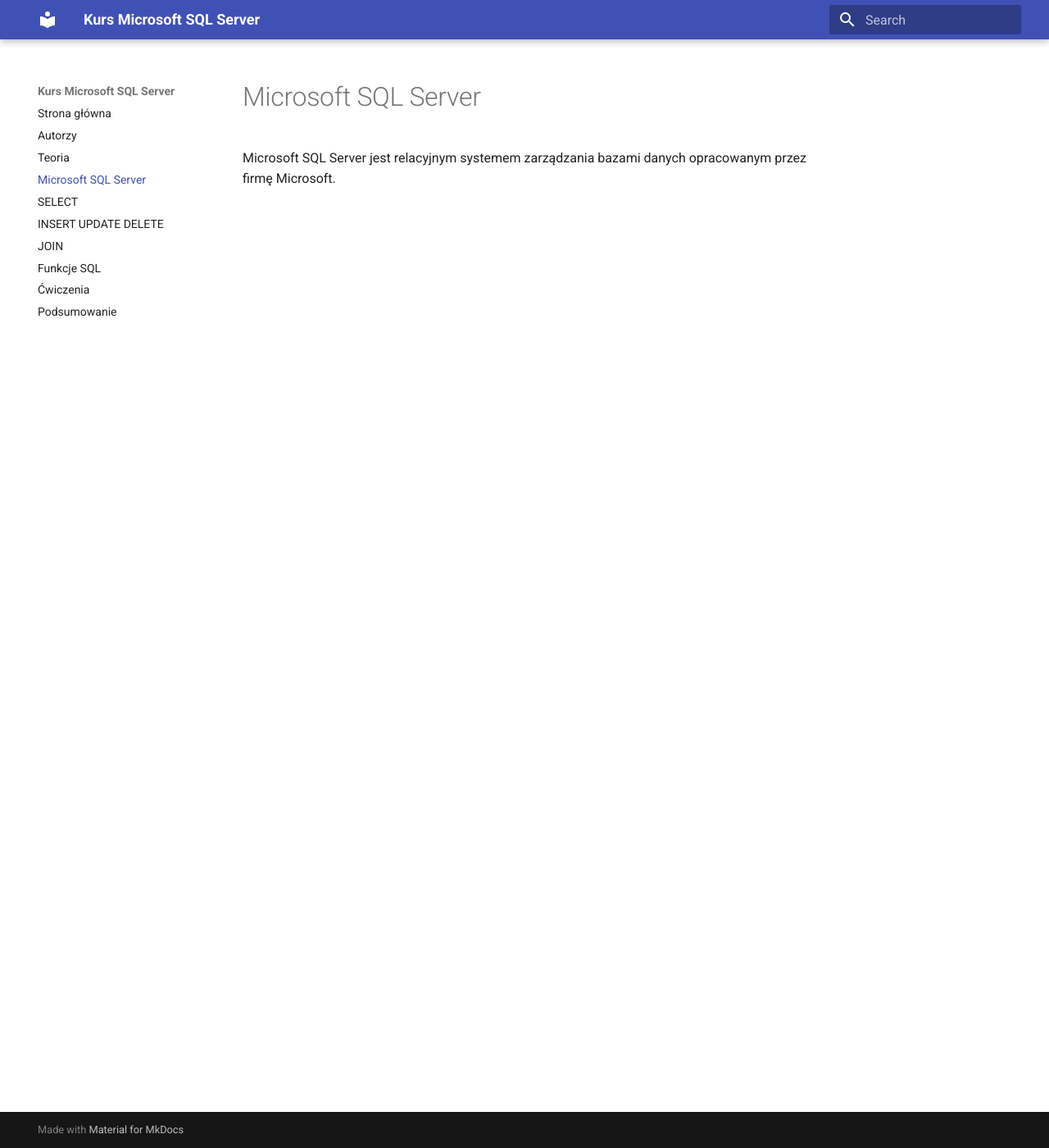
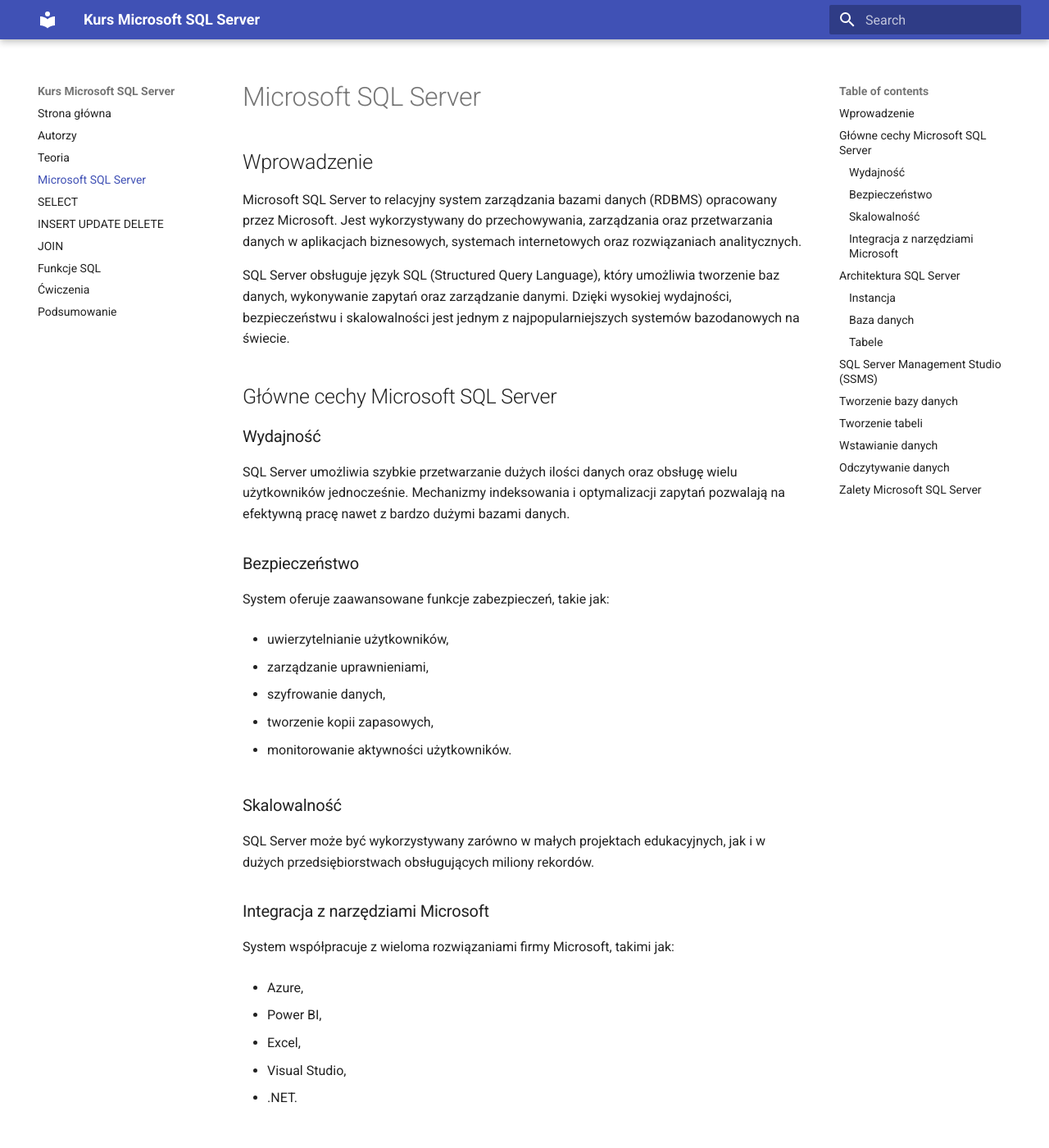
Before and after one commit to 434417/sql-dev, an MkDocs documentation site: the page built from docs/mssql.md, in a window 1280 px wide and 1400 px high. Shown: the whole window at 82% size. Built offline with MkDocs 1.6.1 and Material for MkDocs 9.7.7, drawn with Linux system fonts in a browser that asks for light colours; some of the changed text lies outside the part shown.

Commit message:
Aktualizacja rozdziały MSSQL Server

````diff
--- a/docs/mssql.md
+++ b/docs/mssql.md
@@ -1,3 +1,256 @@
 # Microsoft SQL Server
 
-Microsoft SQL Server jest relacyjnym systemem zarządzania bazami danych opracowanym przez firmę Microsoft.
+
+
+## Wprowadzenie
+
+
+
+Microsoft SQL Server to relacyjny system zarządzania bazami danych (RDBMS) opracowany przez Microsoft. Jest wykorzystywany do przechowywania, zarządzania oraz przetwarzania danych w aplikacjach biznesowych, systemach internetowych oraz rozwiązaniach analitycznych.
+
+
+
+SQL Server obsługuje język SQL (Structured Query Language), który umożliwia tworzenie baz danych, wykonywanie zapytań oraz zarządzanie danymi. Dzięki wysokiej wydajności, bezpieczeństwu i skalowalności jest jednym z najpopularniejszych systemów bazodanowych na świecie.
+
+
+
+## Główne cechy Microsoft SQL Server
+
+
+
+### Wydajność
+
+
+
+SQL Server umożliwia szybkie przetwarzanie dużych ilości danych oraz obsługę wielu użytkowników jednocześnie. Mechanizmy indeksowania i optymalizacji zapytań pozwalają na efektywną pracę nawet z bardzo dużymi bazami danych.
+
+
+
+### Bezpieczeństwo
+
+
+
+System oferuje zaawansowane funkcje zabezpieczeń, takie jak:
+
+
+
+* uwierzytelnianie użytkowników,
+
+* zarządzanie uprawnieniami,
+
+* szyfrowanie danych,
+
+* tworzenie kopii zapasowych,
+
+* monitorowanie aktywności użytkowników.
+
+
+
+### Skalowalność
+
+
+
+SQL Server może być wykorzystywany zarówno w małych projektach edukacyjnych, jak i w dużych przedsiębiorstwach obsługujących miliony rekordów.
+
+
+
+### Integracja z narzędziami Microsoft
+
+
+
+System współpracuje z wieloma rozwiązaniami firmy Microsoft, takimi jak:
+
+
+
+* Azure,
+
+* Power BI,
+
+* Excel,
+
+* Visual Studio,
+
+* .NET.
+
+
+
+## Architektura SQL Server
+
+
+
+Podstawowe elementy systemu to:
+
+
+
+### Instancja
+
+
+
+Instancja SQL Server jest uruchomioną kopią serwera baz danych. Na jednym komputerze może działać kilka niezależnych instancji.
+
+
+
+### Baza danych
+
+
+
+Baza danych zawiera tabele, widoki, procedury składowane, funkcje oraz inne obiekty służące do przechowywania i organizowania danych.
+
+
+
+### Tabele
+
+
+
+Tabela jest podstawowym elementem przechowywania danych. Składa się z:
+
+
+
+* kolumn (atrybutów),
+
+* wierszy (rekordów).
+
+
+
+Przykład tabeli **Pracownicy**:
+
+| ID | Imię | Stanowisko  |
+| -- | ---- | ----------- |
+| 1  | Jan  | Programista |
+| 2  | Anna | Analityk    |
+
+
+
+
+## SQL Server Management Studio (SSMS)
+
+
+
+SQL Server Management Studio (SSMS) jest graficznym narzędziem służącym do zarządzania serwerem SQL Server.
+
+
+
+Za pomocą SSMS można:
+
+
+
+* tworzyć bazy danych,
+
+* wykonywać zapytania SQL,
+
+* zarządzać użytkownikami,
+
+* monitorować działanie serwera,
+
+* wykonywać kopie zapasowe.
+
+
+
+## Tworzenie bazy danych
+
+
+
+Przykład utworzenia nowej bazy danych:
+
+
+
+```sql
+
+CREATE DATABASE Firma;
+
+```
+
+
+
+Wybór bazy danych do pracy:
+
+
+
+```sql
+
+USE Firma;
+
+```
+
+
+
+## Tworzenie tabeli
+
+
+
+Przykład utworzenia tabeli pracowników:
+
+
+
+```sql
+
+CREATE TABLE Pracownicy (
+
+     ;   ID INT PRIMARY KEY,
+
+     ;   Imie VARCHAR(50),
+
+     ;   Nazwisko VARCHAR(50),
+
+     ;   Stanowisko VARCHAR(50)
+
+);
+
+```
+
+
+
+## Wstawianie danych
+
+
+
+```sql
+
+INSERT INTO Pracownicy
+
+VALUES (1, 'Jan', 'Kowalski', 'Programista');
+
+```
+
+
+
+## Odczytywanie danych
+
+
+
+```sql
+
+SELECT \* FROM Pracownicy;
+
+```
+
+
+
+
+Wynik zapytania:
+
+| ID | Imię | Nazwisko | Stanowisko  |
+| -- | ---- | -------- | ----------- |
+| 1  | Jan  | Kowalski | Programista |
+
+
+
+## Zalety Microsoft SQL Server
+
+
+
+Najważniejsze zalety systemu:
+
+
+
+* wysoka wydajność,
+
+* zaawansowane zabezpieczenia,
+
+* łatwa administracja,
+
+* integracja z produktami Microsoft,
+
+* rozbudowane możliwości analityczne,
+
+* szerokie zastosowanie w przedsiębiorstwach.
````
